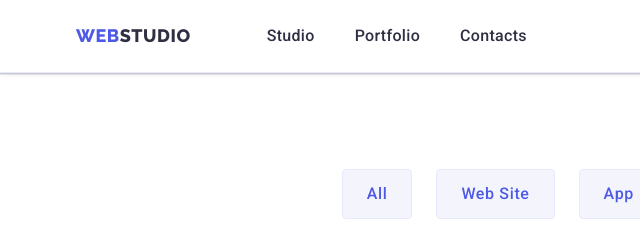
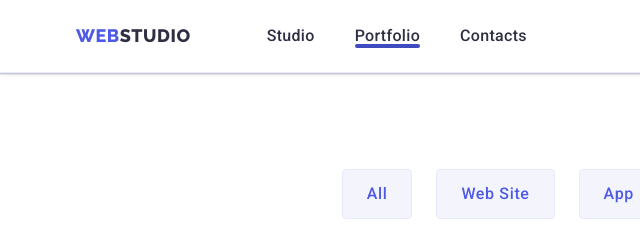
Before and after one commit to YuliaSilk/goit-markup-hw-05, a plain HTML site: page portfolio.html in a window 1280 px wide. Shown: the top 240 px of the page, 0-640 px from the left. Drawn offline with Linux system fonts and the light colour scheme; files whose address does not match are found by name.

Commit message:
Update slyle.css

```diff
--- a/css/slyle.css
+++ b/css/slyle.css
@@ -40,7 +40,12 @@ max-width:1158px;
 padding:0 15px;
 }
 
+/* header */
+
 .header-style {
+    position: sticky;
+    top: 0;
+    background-color:var(--color-white);
     border-bottom: 1px solid  #e7e9fc;
     box-shadow: 0px 2px 1px rgba(46, 47, 66, 0.08),
     0px 1px 1px rgba(46, 47, 66, 0.16),
@@ -93,6 +98,7 @@ gap: 40px;
 }
 
 .site-nav .link {
+    position: relative;
     display: block;
     padding-top: 24px;
     padding-bottom: 24px;
@@ -103,19 +109,31 @@ gap: 40px;
     letter-spacing: 0.02em;
 }
 
-.site-nav li .item:last-child {
-    margin-right: 0;
+.site-nav-link::after {
+    content:"";
+    display: block;
+    position: absolute;
+    /* bottom: 0; */
+    top: 44px;
+    left: 0;
+    width: 100%;
+    height: 4px;
+    /* background-color: #404BBF; */
+    border-radius: 2px;
+
 }
 
-.site-nav .item:hover,
-.site-nav .item:focus {
-    color: var(--color-ocean);
+.site-nav-link.current::after {
+    content:"";
+    background-color: #404BBF;
+
 }
 
 .site-nav .link:hover,
 .site-nav .link:focus {
     color: var(--color-ocean);
 }
+
 
 .address a {
     color: var(--primery-text-color);
```
